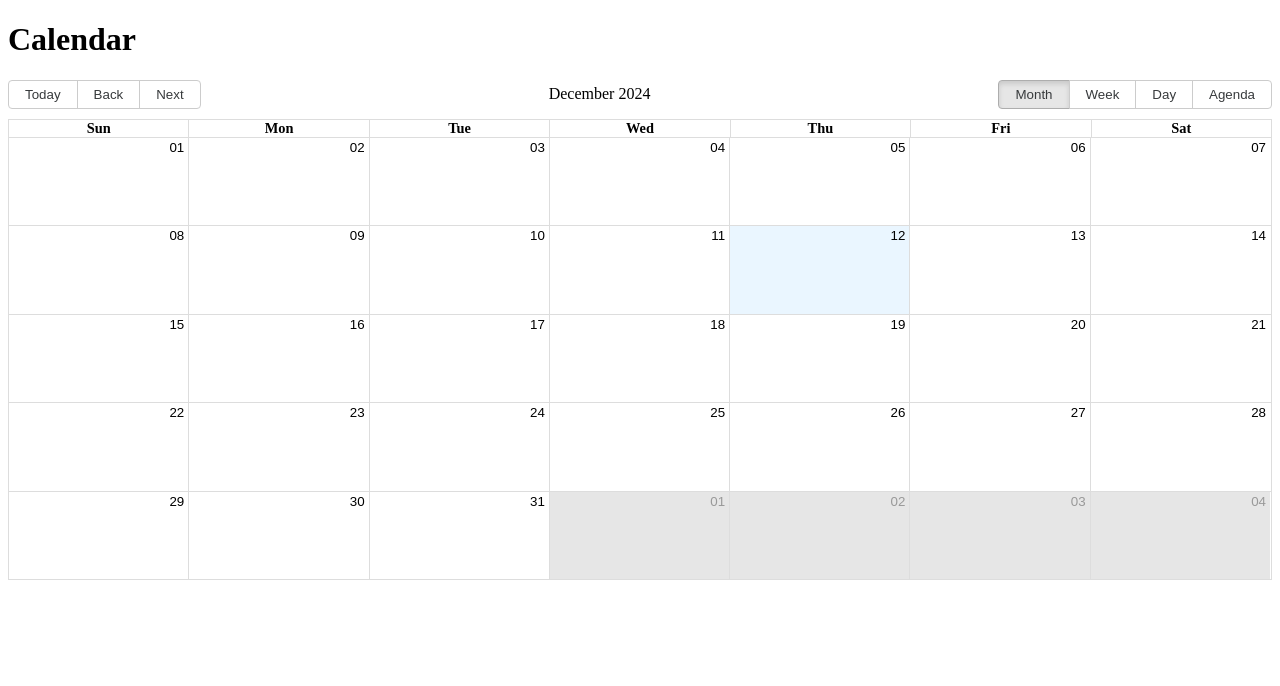
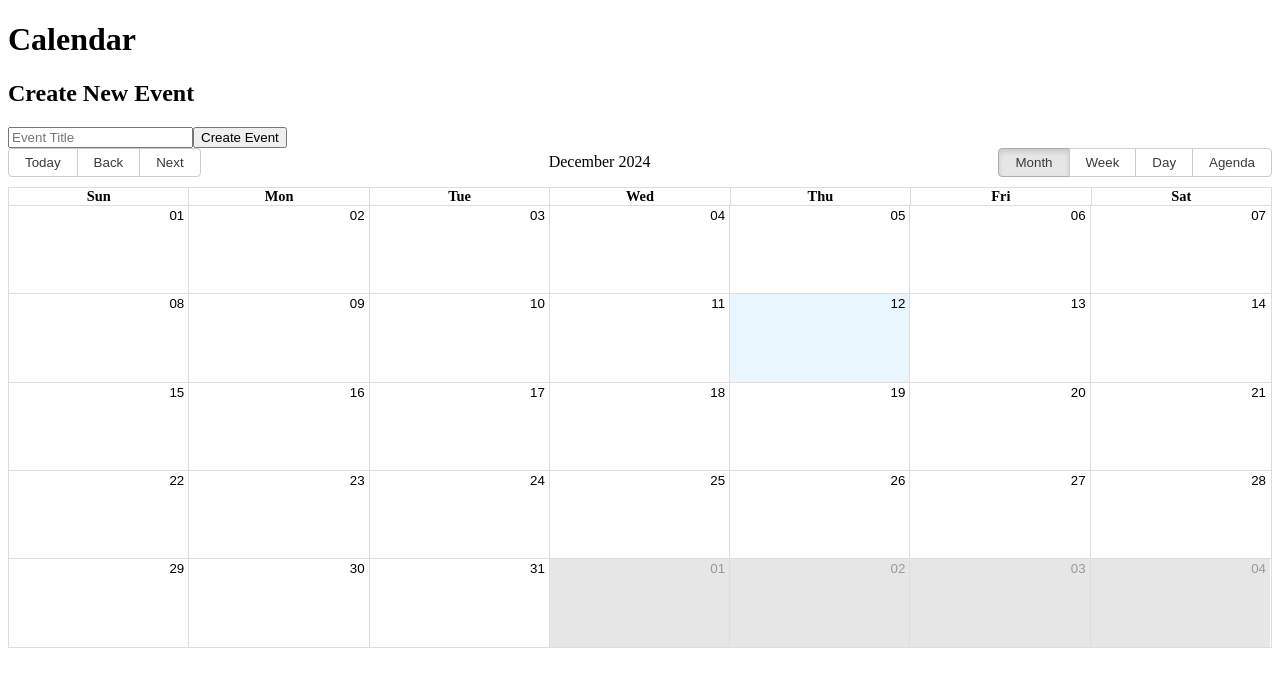
Before and after one commit to Troysagents/contractor-staffing-crm, a Next.js app: page /calendar in a window 1280 px wide. Shown: the top 686 px of the page. Built offline with nearby package versions, Linux system fonts and the light colour scheme.

Commit message:
Implement event management functionality

```diff
--- a/pages/calendar.js
+++ b/pages/calendar.js
@@ -2,13 +2,18 @@ import { useState, useEffect } from 'react';
 import { Calendar, momentLocalizer } from 'react-big-calendar';
 import moment from 'moment';
 import 'react-big-calendar/lib/css/react-big-calendar.css';
-import { getStaff } from '../utils/staff';
+import { getStaff, createEvent, updateEvent, deleteEvent } from '../utils/staff';
 
 const localizer = momentLocalizer(moment);
 
 export default function CalendarPage() {
   const [events, setEvents] = useState([]);
   const [staff, setStaff] = useState([]);
+  const [newEvent, setNewEvent] = useState({
+    title: '',
+    start: new Date(),
+    end: new Date(new Date().getTime() + 3600000)
+  });
 
   useEffect(() => {
     // Fetch staff data
@@ -23,27 +28,58 @@ export default function CalendarPage() {
       end: new Date(member.schedule.end),
       staff: member
     }));
-    setEvents(staffEvents);
+    setEvents([...staffEvents]);
   }, []);
 
   const handleSelectEvent = (event) => {
+    // Handle event selection
     console.log('Selected event:', event);
   };
 
   const handleSelectSlot = ({ start, end }) => {
-    // Add logic to create a new event
-    const newEvent = {
-      id: events.length + 1,
-      title: 'New Event',
-      start: new Date(start),
-      end: new Date(end)
-    };
-    setEvents([...events, newEvent]);
+    // Set the new event's start and end dates
+    setNewEvent({ ...newEvent, start, end });
+  };
+
+  const handleEventSubmit = () => {
+    // Create a new event
+    const newEventData = { ...newEvent };
+    const createdEvent = createEvent(newEventData);
+    setEvents([...events, createdEvent]);
+    setNewEvent({
+      title: '',
+      start: new Date(),
+      end: new Date(new Date().getTime() + 3600000)
+    });
+  };
+
+  const handleEventUpdate = (event) => {
+    // Update an existing event
+    const updatedEvent = updateEvent(event);
+    const updatedEvents = events.map((e) => (e.id === event.id ? updatedEvent : e));
+    setEvents(updatedEvents);
+  };
+
+  const handleEventDelete = (event) => {
+    // Delete an event
+    deleteEvent(event.id);
+    const updatedEvents = events.filter((e) => e.id !== event.id);
+    setEvents(updatedEvents);
   };
 
   return (
     <div>
       <h1>Calendar</h1>
+      <div>
+        <h2>Create New Event</h2>
+        <input
+          type="text"
+          value={newEvent.title}
+          onChange={(e) => setNewEvent({ ...newEvent, title: e.target.value })}
+          placeholder="Event Title"
+        />
+        <button onClick={handleEventSubmit}>Create Event</button>
+      </div>
       <Calendar
         localizer={localizer}
         events={events}
@@ -52,6 +88,9 @@ export default function CalendarPage() {
         style={{ height: 500 }}
         onSelectEvent={handleSelectEvent}
         onSelectSlot={handleSelectSlot}
+        onEventDrop={handleEventUpdate}
+        onEventResize={handleEventUpdate}
+        onEventClick={handleEventDelete}
       />
     </div>
   );
--- a/utils/staff.js
+++ b/utils/staff.js
@@ -1,5 +1,21 @@
-export function getStaff() {
-  return [
+let events = [
+  {
+    id: 1,
+    title: 'John Doe Interview',
+    start: new Date(2023, 11, 1, 10, 0),
+    end: new Date(2023, 11, 1, 11, 0),
+    staff: 'John Doe'
+  },
+  {
+    id: 2,
+    title: 'Jane Smith Onsite',
+    start: new Date(2023, 11, 3, 8, 0),
+    end: new Date(2023, 11, 3, 17, 0),
+    staff: 'Jane Smith'
+  }
+];
+
+let staffData = [
   {
     id: 1,
     name: 'John Doe',
@@ -34,4 +50,24 @@ export function getStaff() {
     }
   }
 ];
+
+export function getStaff() {
+  return staffData;
 }
+
+export function createEvent(event) {
+  const newEvent = { ...event, id: events.length + 1 };
+  events.push(newEvent);
+  return newEvent;
+}
+
+export function updateEvent(event) {
+  const index = events.findIndex((e) => e.id === event.id);
+  events[index] = event;
+  return event;
+}
+
+export function deleteEvent(eventId) {
+  const index = events.findIndex((e) => e.id === eventId);
+  events.splice(index, 1);
+}
```
Lines whose indentation alone changed are shown as unchanged.
